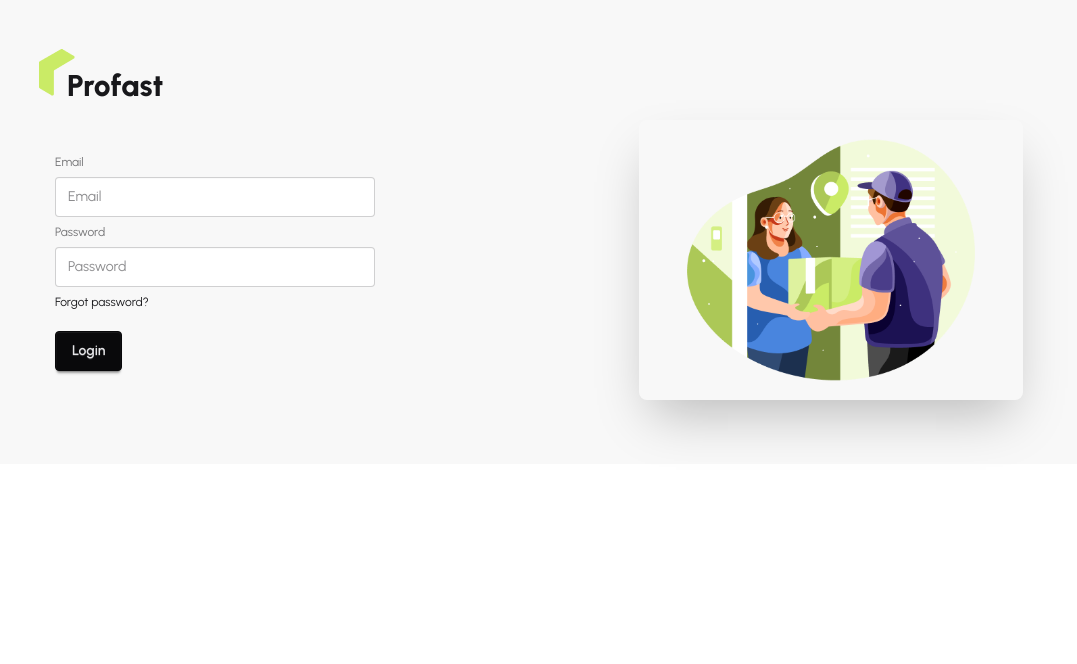
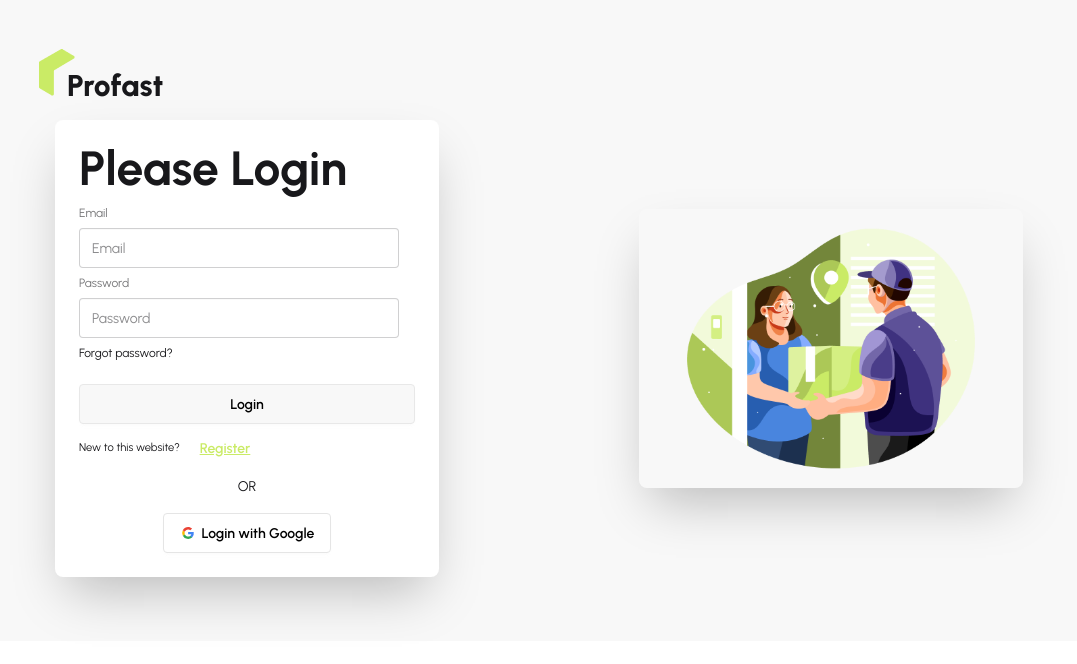
Before and after one commit to shahadot99999/zap-shift-client, a React (Vite) app: page /login in a window 1280 px wide. Shown: the top 664 px of the page, without its empty margins (9-1086 px from the left). Built offline with nearby package versions, Linux system fonts and the light colour scheme; no server answers.

Commit message:
Social login Private auth

```diff
--- a/src/contexts/AuthContext/AuthProvider.jsx
+++ b/src/contexts/AuthContext/AuthProvider.jsx
@@ -1,7 +1,12 @@
 import React, { useEffect, useState } from 'react';
 import { AuthContext } from './AuthContext';
-import { createUserWithEmailAndPassword, onAuthStateChanged, signInWithEmailAndPassword, signOut } from 'firebase/auth';
-import {auth} from '../../firebase/firebase.init'
+import { createUserWithEmailAndPassword, GoogleAuthProvider, onAuthStateChanged, signInWithEmailAndPassword, signInWithPopup, signOut } from 'firebase/auth';
+import {auth} from '../../firebase/firebase.init';
+
+
+const googleProvider = new GoogleAuthProvider();
+
+
 
 const AuthProvider = ({children}) => {
 
@@ -16,6 +21,11 @@
     const signIn = (email, password)=>{
         setLoading(true);
         return signInWithEmailAndPassword(auth, email, password)
+    }
+
+    const signInWithGoogle = ()=>{
+        setLoading(true);
+        return signInWithPopup(auth, googleProvider);
     }
 
     const logOut = ()=>{
@@ -40,6 +50,7 @@
             loading,
            createUser,
            signIn,
+           signInWithGoogle,
            logOut
     }
 
--- a/src/pages/Authentication/Login/Login.jsx
+++ b/src/pages/Authentication/Login/Login.jsx
@@ -1,15 +1,19 @@
 import React from 'react';
 import { useForm } from 'react-hook-form';
+import { Link } from 'react-router';
+import SocialLogin from '../SocialLogin/SocialLogin';
 
 const Login = () => {
 
-    const {register, handleSubmit, formState:{errors}}=useForm();
+    const { register, handleSubmit, formState: { errors } } = useForm();
 
-    const onSubmit = data =>{
+    const onSubmit = data => {
         console.log(data);
     }
     return (
-        <div>
+        <div className="card bg-base-100 w-full max-w-sm shrink-0 shadow-2xl">
+            <div className="card-body">
+                <h1 className="text-5xl font-bold">Please Login</h1>
                 <form onSubmit={handleSubmit(onSubmit)} >
                     <fieldset className="fieldset">
 
@@ -22,7 +26,8 @@
                         <input type="password"
                             {...register('password', {
                                 required: true,
-                        minLength: 6})}
+                                minLength: 6
+                            })}
                             className="input" placeholder="Password" />
                         {
                             errors.password?.type === 'required' && <p
@@ -39,11 +44,13 @@
 
                         <div><a className="link link-hover">Forgot password?</a></div>
 
+                         <button className="btn btn-primart text-black mt-4">Login</button>
+                    </fieldset>
+                      <p><small>New to this website? <Link className="btn btn-link" to="/register">Register</Link></small></p>
 
-                </fieldset>
-
-                <button className="btn btn-neutral mt-4">Login</button>
                 </form>
+                <SocialLogin></SocialLogin>
+            </div>
         </div>
     );
 };
--- a/src/pages/Authentication/Register/Register.jsx
+++ b/src/pages/Authentication/Register/Register.jsx
@@ -1,6 +1,7 @@
 import React from 'react';
 import { useForm } from 'react-hook-form';
 import useAuth from '../../../hooks/useAuth';
+import { Link } from 'react-router';
 
 const Register = () => {
     const {register, handleSubmit, formState: {errors}}= useForm();
@@ -51,8 +52,9 @@
                         className='text-red-500'>Password must be 6 characters or longer.
                         </p>
                     }
-                    <button className="btn btn-neutral mt-4">Register</button>
+                    <button className="btn btn-primary text-black mt-4">Register</button>
                 </fieldset>
+                <p><small>Already have an account? <Link className="btn btn-link" to="/login">Login</Link></small></p>
                 </form>
             </div>
 
--- /dev/null
+++ b/src/pages/Authentication/SocialLogin/SocialLogin.jsx
@@ -0,0 +1,29 @@
+import React from 'react';
+import useAuth from '../../../hooks/useAuth';
+
+const SocialLogin = () => {
+
+    const { signInWithGoogle } = useAuth();
+
+    const handleGoogleSignIn = () => {
+        signInWithGoogle()
+            .then(result => {
+                console.log(result.error);
+            })
+            .catch(error => {
+                console.log(error);
+            })
+    }
+    return (
+        <div className='text-center'>
+            <p className='mb-4'>OR</p>
+
+            <button onClick={handleGoogleSignIn} className="btn bg-white text-black border-[#e5e5e5]">
+                <svg aria-label="Google logo" width="16" height="16" xmlns="http://www.w3.org/2000/svg" viewBox="0 0 512 512"><g><path d="m0 0H512V512H0" fill="#fff"></path><path fill="#34a853" d="M153 292c30 82 118 95 171 60h62v48A192 192 0 0190 341"></path><path fill="#4285f4" d="m386 400a140 175 0 0053-179H260v74h102q-7 37-38 57"></path><path fill="#fbbc02" d="m90 341a208 200 0 010-171l63 49q-12 37 0 73"></path><path fill="#ea4335" d="m153 219c22-69 116-109 179-50l55-54c-78-75-230-72-297 55"></path></g></svg>
+                Login with Google
+            </button>
+        </div>
+    );
+};
+
+export default SocialLogin;
--- /dev/null
+++ b/src/router/routes/ProvateRoute.jsx
@@ -0,0 +1,19 @@
+import React from 'react';
+import useAuth from '../../hooks/useAuth';
+import { Navigate } from 'react-router';
+
+const ProvateRoute = ({children}) => {
+    const {user, loading}=useAuth();
+
+    if(loading){
+        return <span className="loading loading-spinner loading-xl"></span>
+    }
+
+    if(!user){
+        <Navigate to="/login"></Navigate>
+    }
+
+    return children ;
+};
+
+export default ProvateRoute;
```
Lines whose indentation alone changed are shown as unchanged.
